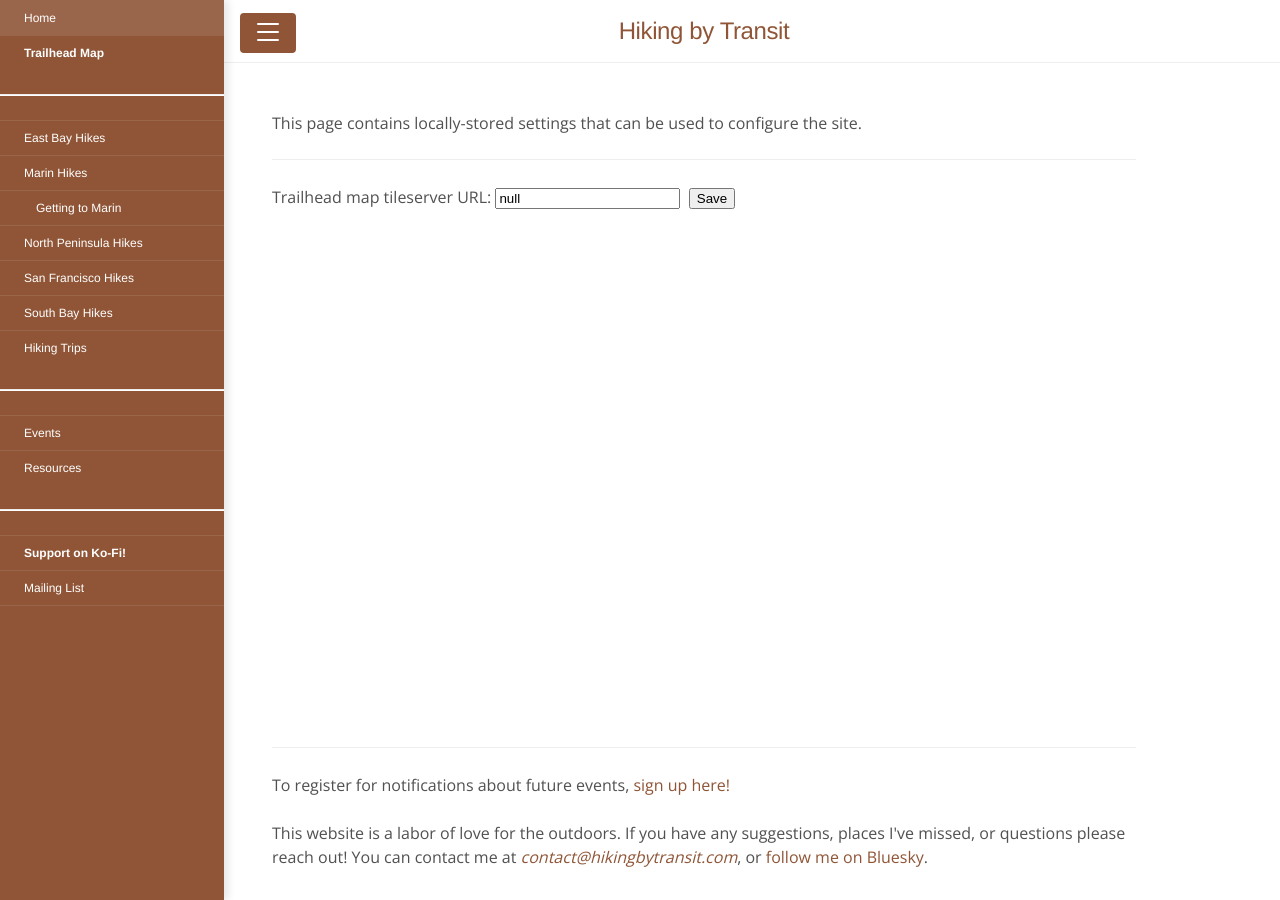
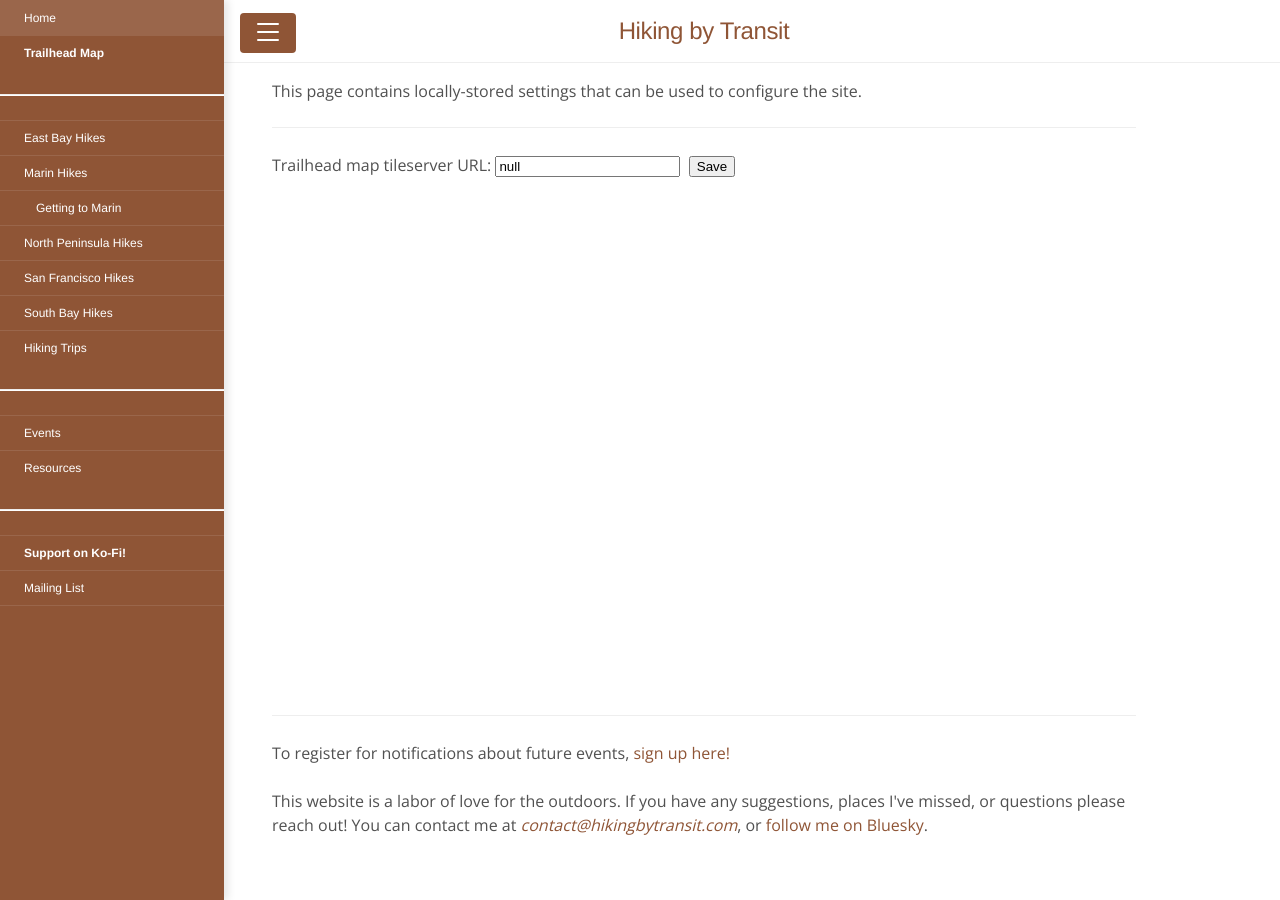
Before and after one commit to tschuy/hiking-by-transit, a Jekyll site: the page built from settings.html, in a window 1280 px wide. Built offline with Jekyll 4.4.1, drawn with Linux system fonts in a browser that asks for light colours.

Commit message:
{css,js}: fix banner & masthead display

```diff
--- a/public/css/lanyon.css
+++ b/public/css/lanyon.css
@@ -94,7 +94,7 @@
 .masthead {
   padding-top:    1rem;
   padding-bottom: 1rem;
-  margin-bottom: 3rem;
+  margin-bottom: 1rem;
   border-bottom: 1px solid #eee;
 }
 .masthead-title {
--- a/public/js/script.js
+++ b/public/js/script.js
@@ -5,8 +5,8 @@
     checkbox.checked = false;
   }
 
-  // if we're on mobile, show mobile-specific messages
-  if (window.navigator.userAgent.toLowerCase().includes("mobi")) {
+  // if we're on not mobile, hide mobile-specific messages
+  if (!window.navigator.userAgent.toLowerCase().includes("mobi")) {
     let banner = document.querySelector("#mobile-banner");
     if (banner) banner.style.display = 'none';
     let mobileMessage = document.querySelector("#mobile-message");
```
